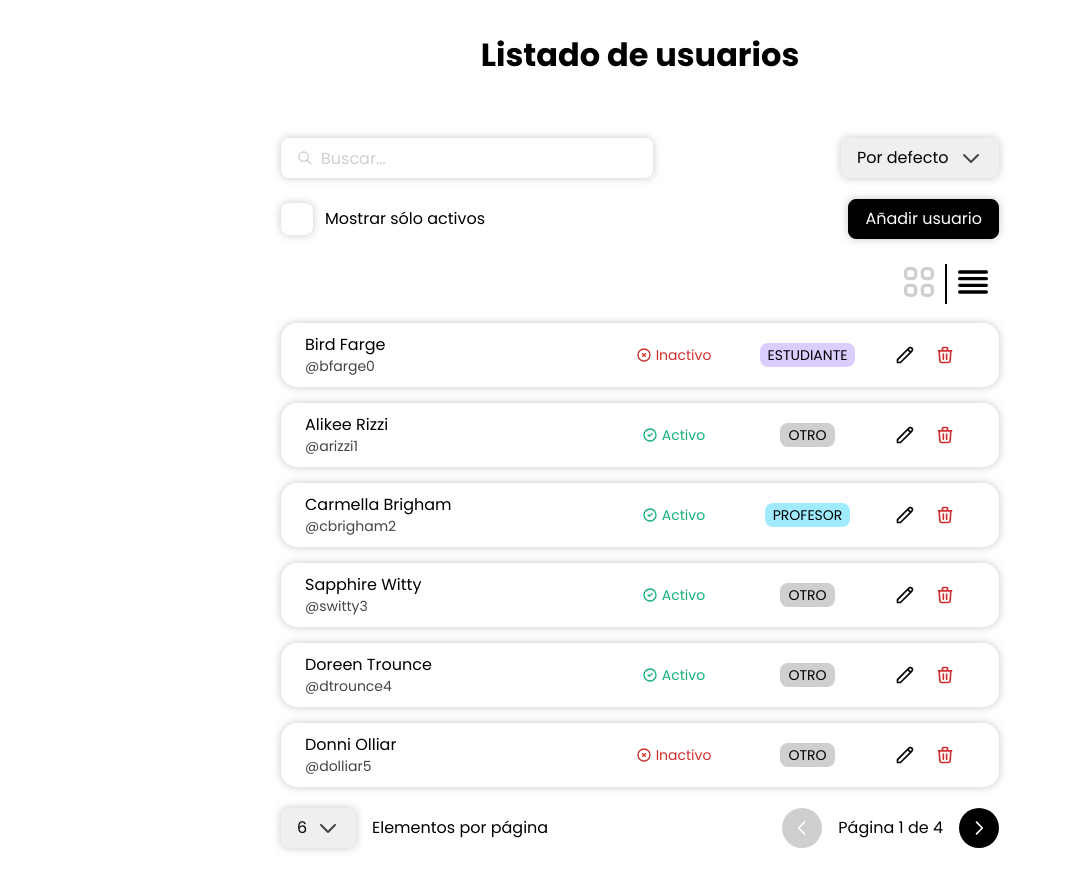
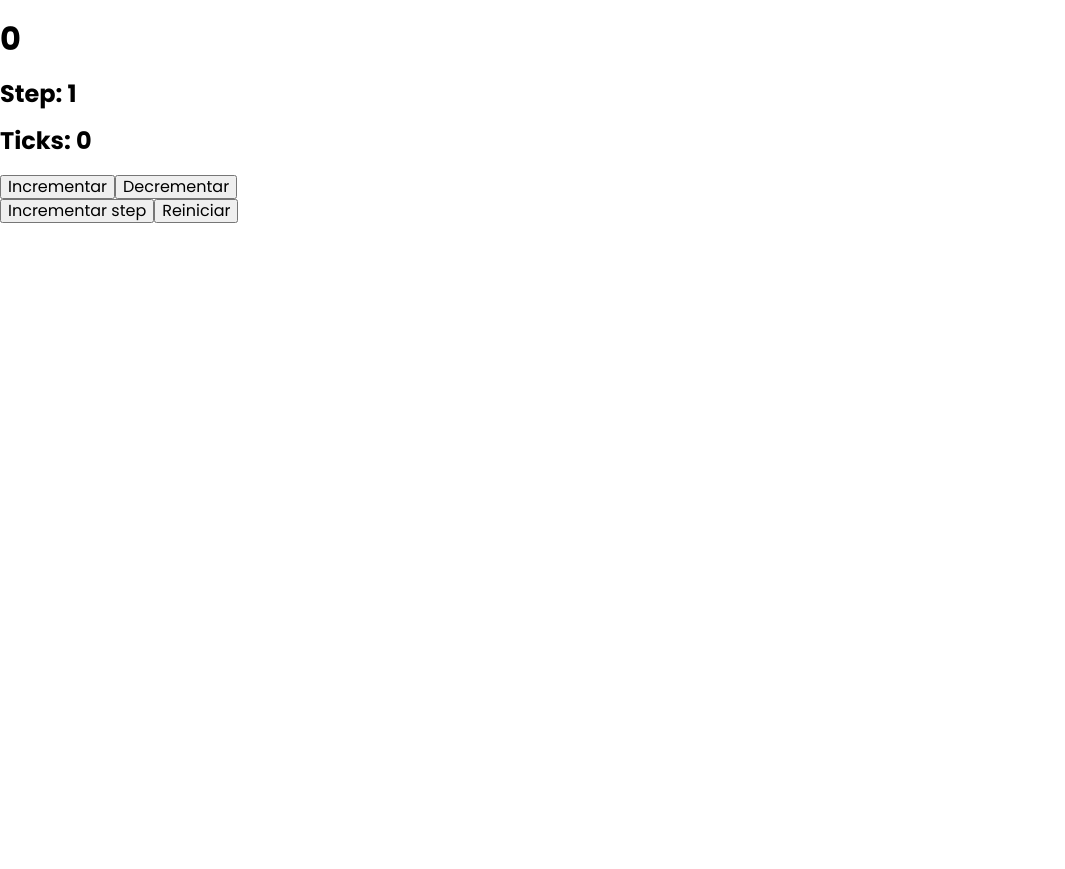
Before and after one commit to JoseVteRS/react-course-learnthis, a React (Vite) app: page / in a window 1280 px wide. Shown: the whole page, without its empty margins (0-1065 px from the left). After the commit the page ends 800 px from the top, so only its background shows below. Built offline with nearby package versions, Linux system fonts and the light colour scheme; data requests are answered from the project's data file.

Commit message:
useState

```diff
--- a/src/App.jsx
+++ b/src/App.jsx
@@ -1,5 +1,49 @@
-import UsersList from "./components/users-list/UsersList.jsx";
+import { useState } from "react";
 
-const App = () => <UsersList />;
+// import UsersList from "./components/users-list/UsersList.jsx";
+// const App = () => <UsersList />;
+// export default App;
+
+const App = () => {
+	const [value, setValue] = useState(0);
+	const [step, setStep] = useState(1);
+	const [ticks, setTicks] = useState(0);
+
+	const handleIncrement = () => {
+		setValue(value + step);
+		setTicks(ticks + 1);
+	};
+
+	const handleDecrement = () => {
+		setValue(value - step);
+		setTicks(ticks + 1);
+	};
+
+	const handleAddStep = () => {
+		setStep(step + 1);
+	};
+
+	const handleReset = () => {
+		setValue(0);
+		setStep(1);
+		setTicks(0);
+	};
+
+	return (
+		<div>
+			<h1>{value}</h1>
+			<h2>Step: {step}</h2>
+			<h2>Ticks: {ticks}</h2>
+			<div>
+				<button onClick={handleIncrement}>Incrementar</button>
+				<button onClick={handleDecrement}>Decrementar</button>
+			</div>
+			<div>
+				<button onClick={handleAddStep}>Incrementar step</button>
+				<button onClick={handleReset}>Reiniciar</button>
+			</div>
+		</div>
+	);
+};
 
 export default App;
```
